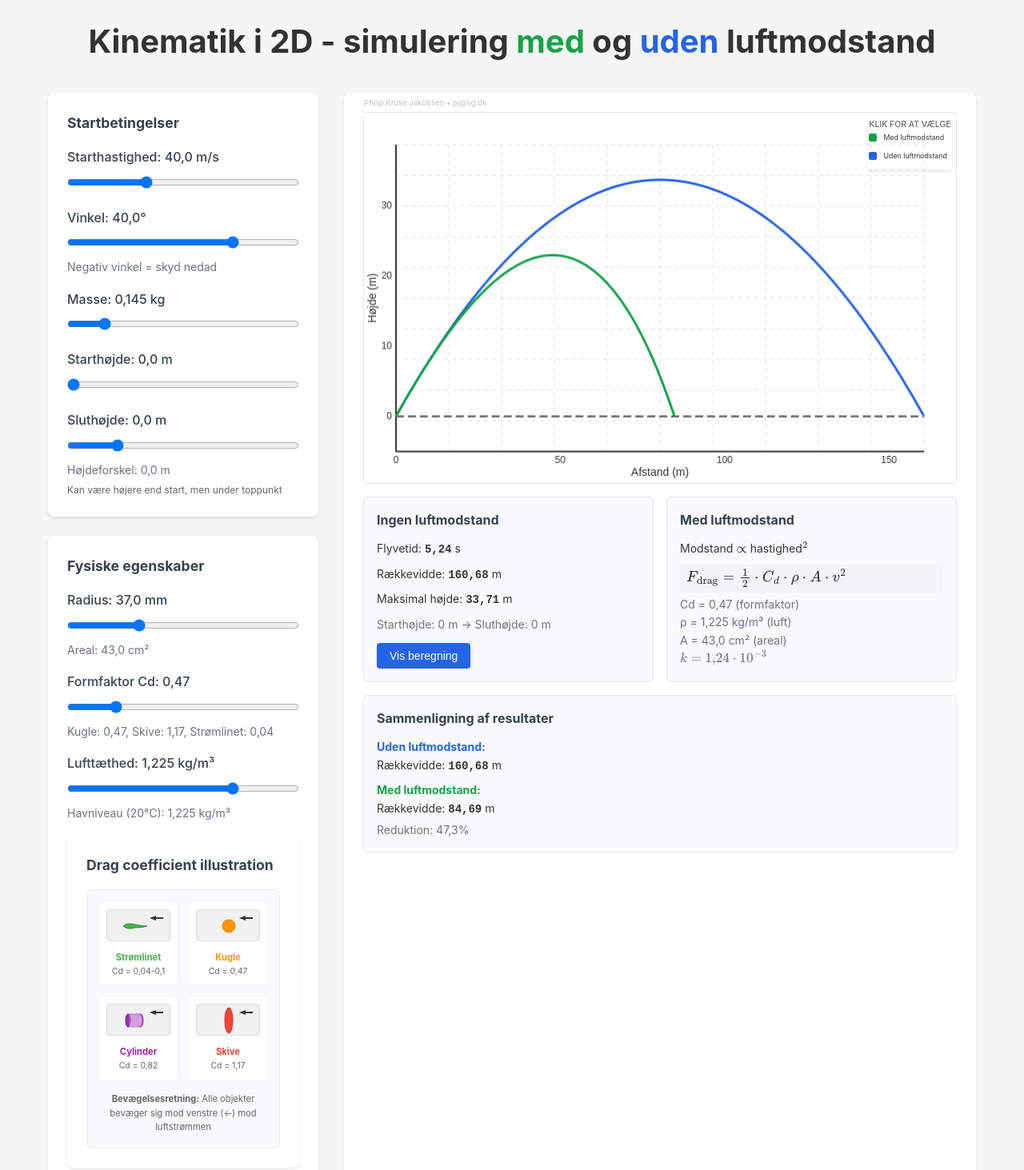
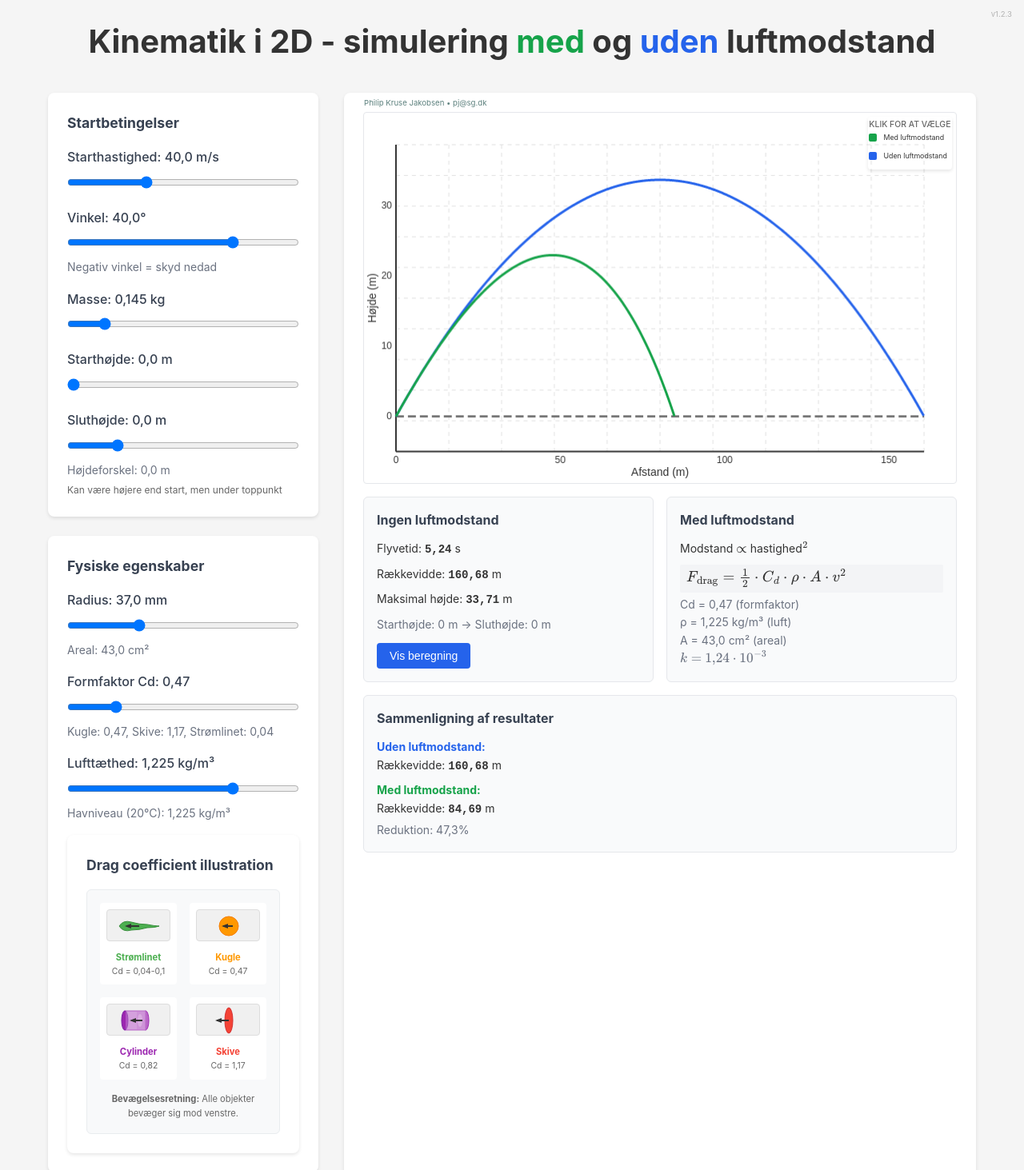
Before and after one commit to geovidenskab/kinematik2d, a plain HTML site: page simulering_2d.html in a window 1280 px wide. Shown: the top 1463 px of the page at 80% size. Drawn offline with nearby package versions, Linux system fonts and the light colour scheme.

Commit message:
Opdater alle filer til seneste version

```diff
--- a/simulering_2d.html
+++ b/simulering_2d.html
@@ -5,6 +5,7 @@
     <meta charset="UTF-8">
     <meta name="viewport" content="width=device-width, initial-scale=1.0">
     <title>Interaktiv projektil-simulator</title>
+    <!-- Version: 1.2.3 - Opdateret: 2024-12-19 -->
 
     <!-- MathJax for LaTeX rendering -->
     <script>
@@ -20,6 +21,7 @@
             }
         };
     </script>
+    <!-- Polyfill fjernet - ikke nødvendigt for moderne browsere -->
     <script id="MathJax-script" async src="https://cdn.jsdelivr.net/npm/mathjax@3/es5/tex-mml-chtml.js"></script>
 
     <style>
@@ -50,7 +52,11 @@
         }
 
         .grid {
+            display: -ms-grid;
+            /* IE11 fallback */
             display: grid;
+            -ms-grid-columns: 1fr 3fr;
+            /* IE11 fallback */
             grid-template-columns: 1fr 3fr;
             gap: 2rem;
         }
@@ -278,6 +284,9 @@
         <h1><span style="color: #333;">Kinematik i 2D - simulering</span> <span style="color: #16a34a;">med</span> <span
                 style="color: #333;">og</span> <span style="color: #2563eb;">uden</span> <span
                 style="color: #333;">luftmodstand</span></h1>
+        <div style="position: absolute; top: 10px; right: 15px; font-size: 0.6rem; color: #999; opacity: 0.7;">
+            v1.2.3
+        </div>
 
         <div class="grid">
             <div class="control-panel">
@@ -350,9 +359,10 @@
                                     style="text-align: center; padding: 0.5rem; background: white; border-radius: 4px;">
                                     <svg width="80" height="40"
                                         style="border: 1px solid #ddd; border-radius: 4px; background: #f0f0f0;">
-                                        <path d="M20,20 Q25,15 35,18 Q45,20 50,20 Q45,22 35,22 Q25,25 20,20 Z"
+                                        <path
+                                            d="M15,20 Q20,12 30,15 Q40,18 50,18 Q60,20 65,20 Q60,22 50,22 Q40,25 30,25 Q20,28 15,20 Z"
                                             fill="#4caf50" stroke="#388e3c" stroke-width="1" />
-                                        <path d="M70,10 L55,10" stroke="#333" stroke-width="2" fill="none"
+                                        <path d="M40,20 L24,20" stroke="#333" stroke-width="2" fill="none"
                                             marker-end="url(#arrow-left)" />
                                     </svg>
                                     <div style="font-size: 0.7rem; margin-top: 0.25rem; color: #4caf50;">
@@ -366,9 +376,9 @@
                                     style="text-align: center; padding: 0.5rem; background: white; border-radius: 4px;">
                                     <svg width="80" height="40"
                                         style="border: 1px solid #ddd; border-radius: 4px; background: #f0f0f0;">
-                                        <circle cx="40" cy="20" r="8" fill="#ff9800" stroke="#f57c00"
+                                        <circle cx="40" cy="20" r="12" fill="#ff9800" stroke="#f57c00"
                                             stroke-width="1" />
-                                        <path d="M70,10 L55,10" stroke="#333" stroke-width="2" fill="none"
+                                        <path d="M45,20 L33,20" stroke="#333" stroke-width="2" fill="none"
                                             marker-end="url(#arrow-left)" />
                                     </svg>
                                     <div style="font-size: 0.7rem; margin-top: 0.25rem; color: #ff9800;">
@@ -383,16 +393,16 @@
                                     <svg width="80" height="40"
                                         style="border: 1px solid #ddd; border-radius: 4px; background: #f0f0f0;">
                                         <!-- 3D cylinder (roteret 180 grader) -->
-                                        <ellipse cx="42" cy="20" rx="3" ry="8" fill="#ba68c8" stroke="#9c27b0"
+                                        <ellipse cx="48" cy="20" rx="4" ry="12" fill="#ba68c8" stroke="#9c27b0"
                                             stroke-width="1" />
-                                        <rect x="26" y="12" width="16" height="16" fill="#ce93d8" stroke="#ba68c8"
+                                        <rect x="22" y="8" width="26" height="24" fill="#ce93d8" stroke="#ba68c8"
                                             stroke-width="1" />
-                                        <ellipse cx="26" cy="20" rx="3" ry="8" fill="#9c27b0" stroke="#7b1fa2"
+                                        <ellipse cx="22" cy="20" rx="4" ry="12" fill="#9c27b0" stroke="#7b1fa2"
                                             stroke-width="1" />
                                         <!-- 3D highlight -->
-                                        <ellipse cx="41" cy="20" rx="2" ry="6" fill="#e1bee7" opacity="0.6" />
-                                        <rect x="27" y="13" width="10" height="16" fill="#e1bee7" opacity="0.3" />
-                                        <path d="M70,10 L55,10" stroke="#333" stroke-width="2" fill="none"
+                                        <ellipse cx="41" cy="20" rx="3" ry="8" fill="#e1bee7" opacity="0.6" />
+                                        <rect x="23" y="9" width="14" height="22" fill="#e1bee7" opacity="0.3" />
+                                        <path d="M44,20 L30,20" stroke="#333" stroke-width="2" fill="none"
                                             marker-end="url(#arrow-left)" />
                                     </svg>
                                     <div style="font-size: 0.7rem; margin-top: 0.25rem; color: #9c27b0;">
@@ -408,7 +418,7 @@
                                         style="border: 1px solid #ddd; border-radius: 4px; background: #f0f0f0;">
                                         <ellipse cx="40" cy="20" rx="5" ry="16" fill="#f44336" stroke="#d32f2f"
                                             stroke-width="1" />
-                                        <path d="M70,10 L55,10" stroke="#333" stroke-width="2" fill="none"
+                                        <path d="M40,20 L25,20" stroke="#333" stroke-width="2" fill="none"
                                             marker-end="url(#arrow-left)" />
                                     </svg>
                                     <div style="font-size: 0.7rem; margin-top: 0.25rem; color: #f44336;">
@@ -429,8 +439,7 @@
                             </svg>
 
                             <div style="font-size: 0.7rem; color: #666; text-align: center; margin-top: 0.5rem;">
-                                <strong>Bevægelsesretning:</strong> Alle objekter bevæger sig mod venstre (←) mod
-                                luftstrømmen
+                                <strong>Bevægelsesretning:</strong> Alle objekter bevæger sig mod venstre.
                             </div>
                         </div>
                     </div>
@@ -453,9 +462,9 @@
             <div class="canvas-container" style="position: relative;">
                 <!-- Credit - diskret ovenpå venstre canvas -->
                 <div
-                    style="position: absolute; top: 5px; left: 25px; z-index: 5; color: #999; font-size: 0.6rem; opacity: 0.6;">
+                    style="position: absolute; top: 5px; left: 25px; z-index: 5; color: #5d817e;; font-size: 0.6rem; opacity: 1;">
                     Philip Kruse Jakobsen • <a href="mailto:pj@sg.dk"
-                        style="color: #999; text-decoration: none;">pj@sg.dk</a>
+                        style="color: #5d817e; text-decoration: none;">pj@sg.dk</a>
                 </div>
 
                 <!-- Graf signatur øverst i højre hjørne -->
@@ -640,6 +649,9 @@
 
         // Helper function to format numbers with Danish decimal comma
         function formatNumber(num, decimals = 2) {
+            if (isNaN(num) || !isFinite(num)) {
+                return 'NaN';
+            }
             return num.toFixed(decimals).replace('.', ',');
         }
 
@@ -1021,8 +1033,9 @@
 
         function updateCalculationDisplay() {
             // Calculate velocity components
-            const vx0 = v0 * Math.cos(angle);
-            const vy0 = v0 * Math.sin(angle);
+            const angleRad = (angleDeg * Math.PI) / 180;
+            const vx0 = v0 * Math.cos(angleRad);
+            const vy0 = v0 * Math.sin(angleRad);
             const deltaH = startHeight - targetHeight;
 
             // Calculate time using analytical formula
```
Also changed, not shown: index.html (+22 -10 lines), test.html (added, +14 -0 lines), latex note.txt (added), 4 other files.
